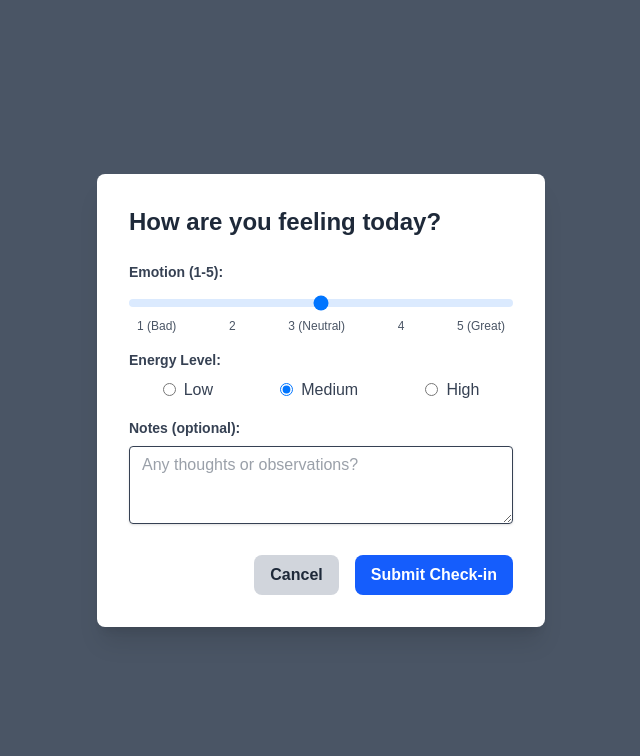
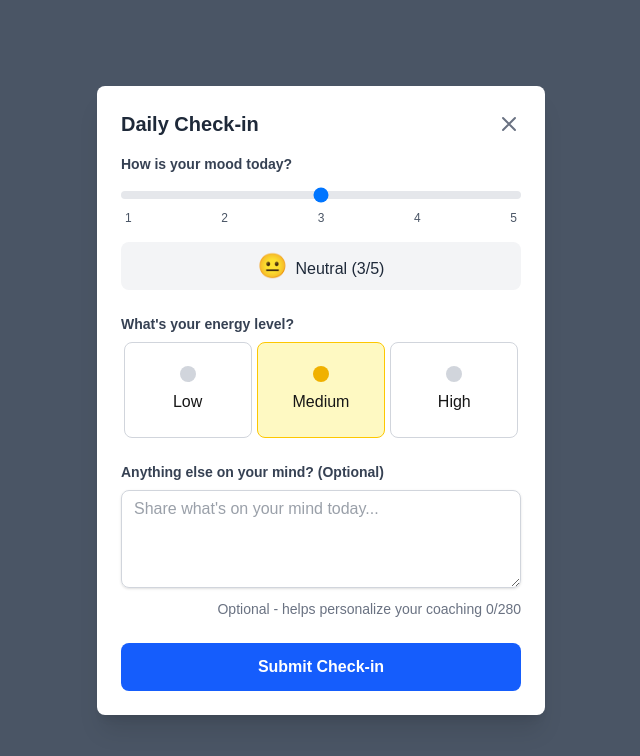
Before and after one commit to ctp1204/trait-flow, a Next.js app: page / in a window 1280 px wide. Both pictures are taken after a click on the button "Check-in Now". Shown: the top 756 px of the page, without its empty margins (319-959 px from the left). Built offline with nearby package versions, Linux system fonts and the light colour scheme; no server answers.

Commit message:
Update modal

```diff
--- a/components/CheckinModal.tsx
+++ b/components/CheckinModal.tsx
@@ -11,7 +11,7 @@ interface CheckinModalProps {
 
 export default function CheckinModal({ isOpen, onClose, onSubmit }: CheckinModalProps) {
   const [emotion, setEmotion] = useState(3) // Default emotion to 3
-  const [energy, setEnergy] = useState('medium') // Default energy to medium
+  const [energy, setEnergy] = useState('Medium') // Default energy to medium
   const [notes, setNotes] = useState('')
   const supabase = createClient()
 
@@ -31,7 +31,7 @@ export default function CheckinModal({ isOpen, onClose, onSubmit }: CheckinModal
         {
           user_id: user.id,
           mood_score: emotion,
-          energy_level: energy,
+          energy_level: energy.toLowerCase(),
           free_text: notes,
         },
       ])
@@ -45,18 +45,40 @@ export default function CheckinModal({ isOpen, onClose, onSubmit }: CheckinModal
     onClose() // Close modal after submission
     // Reset form fields
     setEmotion(3)
-    setEnergy('medium')
+    setEnergy('Medium')
     setNotes('')
+  }
+  const moodLabels: { [key: number]: string } = {
+    1: 'Bad',
+    2: 'Low',
+    3: 'Neutral',
+    4: 'Good',
+    5: 'Great'
+  }
+
+  const moodEmojis: { [key: number]: string } = {
+    1: '😞',
+    2: '😟',
+    3: '😐',
+    4: '😄',
+    5: '😁'
   }
 
   return (
     <div className="fixed inset-0 bg-gray-600 bg-opacity-50 flex justify-center items-center z-50">
-      <div className="bg-white p-8 rounded-lg shadow-xl w-full max-w-md">
-        <h2 className="text-2xl font-bold mb-6 text-gray-800">How are you feeling today?</h2>
+      <div className="bg-white p-6 rounded-lg shadow-xl w-full max-w-md">
+        <div className="flex justify-between items-center mb-4">
+          <h2 className="text-xl font-bold text-gray-800">Daily Check-in</h2>
+          <button onClick={onClose} className="text-gray-500 hover:text-gray-700">
+            <svg xmlns="http://www.w3.org/2000/svg" className="h-6 w-6" fill="none" viewBox="0 0 24 24" stroke="currentColor">
+              <path strokeLinecap="round" strokeLinejoin="round" strokeWidth={2} d="M6 18L18 6M6 6l12 12" />
+            </svg>
+          </button>
+        </div>
 
-        <div className="mb-4">
+        <div className="mb-6">
           <label htmlFor="emotion" className="block text-gray-700 text-sm font-bold mb-2">
-            Emotion (1-5):
+            How is your mood today?
           </label>
           <input
             type="range"
@@ -65,82 +87,69 @@ export default function CheckinModal({ isOpen, onClose, onSubmit }: CheckinModal
             max="5"
             value={emotion}
             onChange={(e) => setEmotion(parseInt(e.target.value))}
-            className="w-full h-2 bg-blue-100 rounded-lg appearance-none cursor-pointer range-lg"
+            className="w-full h-2 bg-gray-200 rounded-lg appearance-none cursor-pointer"
           />
-          <div className="flex justify-between text-xs px-2 mt-1 text-gray-600">
-            <span>1 (Bad)</span>
+          <div className="flex justify-between text-xs px-1 mt-1 text-gray-600">
+            <span>1</span>
             <span>2</span>
-            <span>3 (Neutral)</span>
+            <span>3</span>
             <span>4</span>
-            <span>5 (Great)</span>
+            <span>5</span>
+          </div>
+          <div className="text-center mt-4 bg-gray-100 rounded-lg py-2">
+            <span className="text-2xl">{moodEmojis[emotion]}</span>
+            <span className="ml-2 text-gray-800">{moodLabels[emotion]} ({emotion}/5)</span>
           </div>
         </div>
 
-        <div className="mb-4">
+        <div className="mb-6">
           <label className="block text-gray-700 text-sm font-bold mb-2">
-            Energy Level:
+            What's your energy level?
           </label>
           <div className="flex justify-around">
-            <label className="inline-flex items-center">
-              <input
-                type="radio"
-                className="form-radio text-blue-600"
-                name="energy"
-                value="low"
-                checked={energy === 'low'}
-                onChange={() => setEnergy('low')}
-              />
-              <span className="ml-2 text-gray-700">Low</span>
-            </label>
-            <label className="inline-flex items-center">
-              <input
-                type="radio"
-                className="form-radio text-blue-600"
-                name="energy"
-                value="medium"
-                checked={energy === 'medium'}
-                onChange={() => setEnergy('medium')}
-              />
-              <span className="ml-2 text-gray-700">Medium</span>
-            </label>
-            <label className="inline-flex items-center">
-              <input
-                type="radio"
-                className="form-radio text-blue-600"
-                name="energy"
-                value="high"
-                checked={energy === 'high'}
-                onChange={() => setEnergy('high')}
-              />
-              <span className="ml-2 text-gray-700">High</span>
-            </label>
+            {['Low', 'Medium', 'High'].map((level) => (
+              <button
+                key={level}
+                onClick={() => setEnergy(level)}
+                className={`flex flex-col items-center justify-center w-32 h-24 rounded-lg border ${
+                  energy === level
+                    ? 'bg-yellow-100 border-yellow-400'
+                    : 'bg-white border-gray-300'
+                }`}
+              >
+                <span
+                  className={`block w-4 h-4 rounded-full mb-2 ${
+                    energy === level ? 'bg-yellow-500' : 'bg-gray-300'
+                  }`}
+                ></span>
+                <span>{level}</span>
+              </button>
+            ))}
           </div>
         </div>
 
         <div className="mb-6">
           <label htmlFor="notes" className="block text-gray-700 text-sm font-bold mb-2">
-            Notes (optional):
+            Anything else on your mind? (Optional)
           </label>
           <textarea
             id="notes"
-            rows={3}
+            rows={4}
             value={notes}
             onChange={(e) => setNotes(e.target.value)}
-            className="shadow appearance-none border rounded w-full py-2 px-3 text-gray-700 leading-tight focus:outline-none focus:shadow-outline"
-            placeholder="Any thoughts or observations?"
+            className="shadow-sm appearance-none border border-gray-300 rounded-lg w-full py-2 px-3 text-gray-700 leading-tight focus:outline-none focus:shadow-outline"
+            placeholder="Share what's on your mind today..."
+            maxLength={280}
           ></textarea>
+          <div className="text-right text-sm text-gray-500 mt-1">
+            Optional - helps personalize your coaching {notes.length}/280
+          </div>
         </div>
 
-        <div className="flex justify-end space-x-4">
-          <button
-            onClick={onClose}
-            className="bg-gray-300 hover:bg-gray-400 text-gray-800 font-bold py-2 px-4 rounded-lg transition duration-300 ease-in-out"
-          >
-            Cancel
-          </button>
+        <div className="flex justify-end">
           <button
             onClick={handleSubmit}
-            className="bg-blue-600 hover:bg-blue-700 text-white font-bold py-2 px-4 rounded-lg transition duration-300 ease-in-out"
+            className="bg-blue-600 hover:bg-blue-700 text-white font-bold py-3 px-6 rounded-lg transition duration-300 ease-in-out w-full"
           >
             Submit Check-in
           </button>
```
